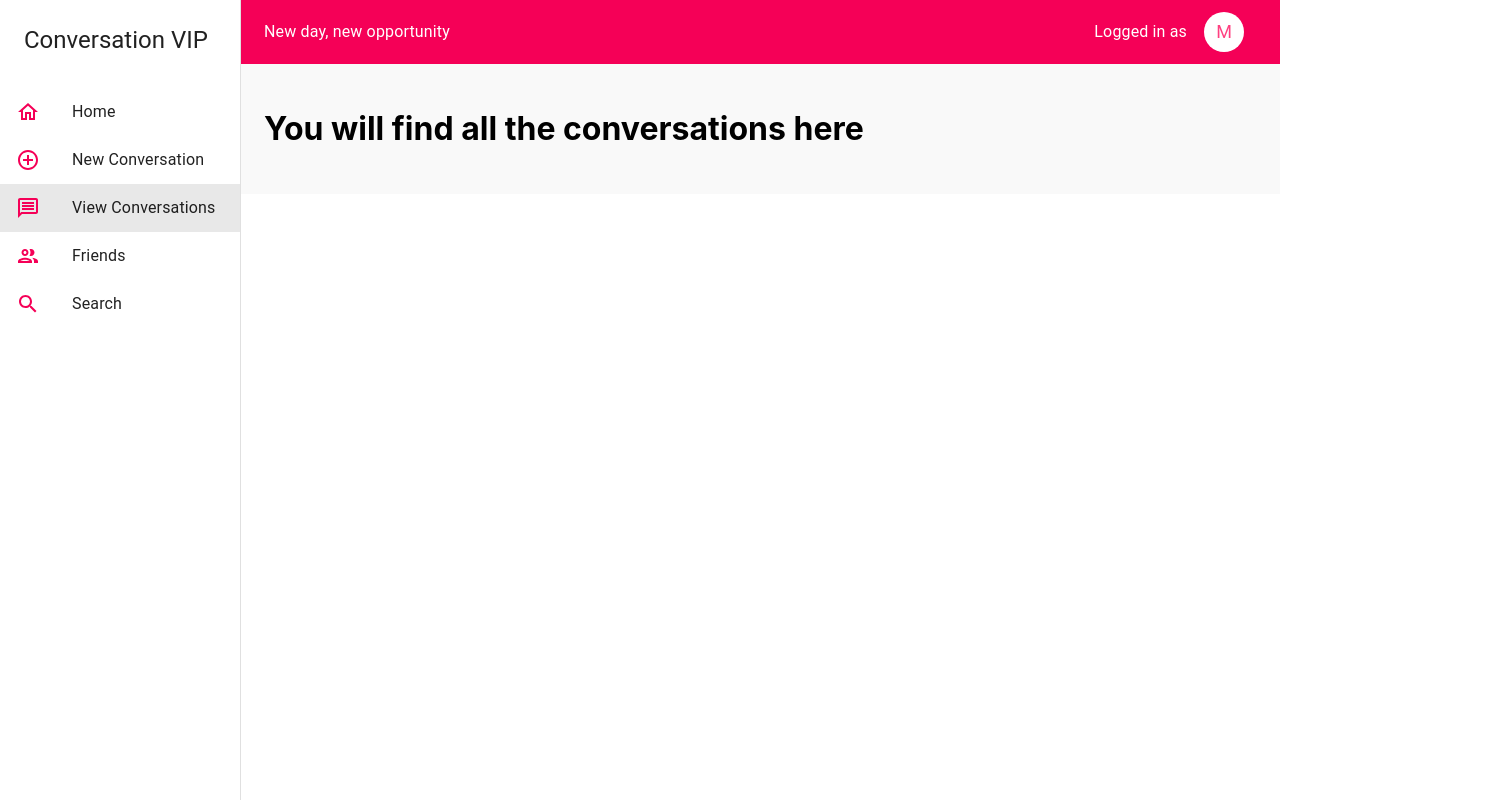
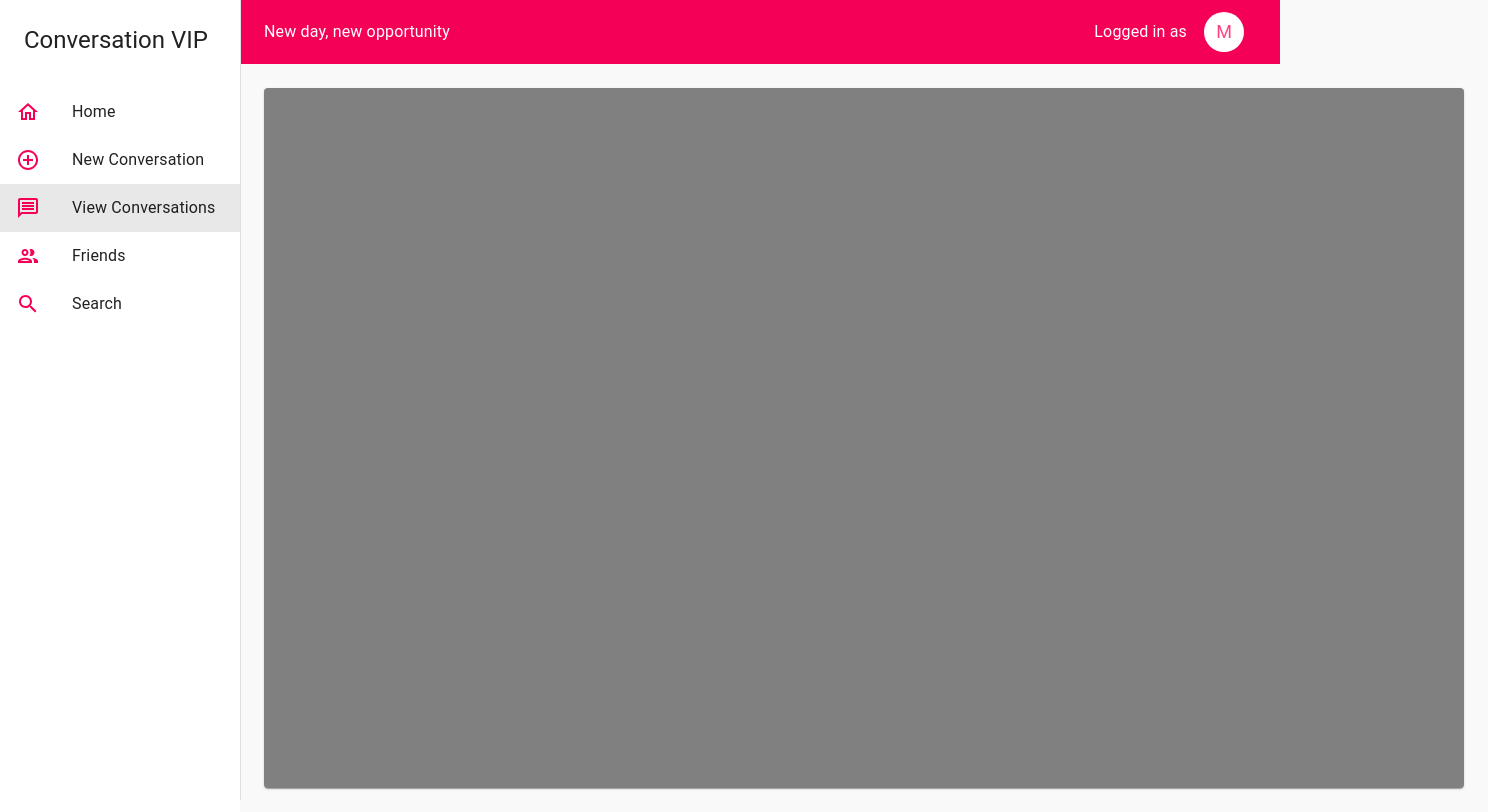
Before and after one commit to v3rti/capp-pfe, a React (Create React App) app: page /conversations in a window 1280 px wide. Shown: the whole page, 1488 px wide, since content can reach past the window. Built offline with nearby package versions, Linux system fonts and the light colour scheme; the HTML template or start-up script is replaced by a standard one.

Commit message:
started on the layout

```diff
--- a/src/Components/AllConvos.js
+++ b/src/Components/AllConvos.js
@@ -1,33 +1,44 @@
 import React, {useState, useEffect} from 'react';
 import axios from 'axios';
 import {useParams} from 'react-router-dom';
+import {CardMedia,Card, makeStyles} from '@material-ui/core'
 
 
+const useStyles = makeStyles({
+  fullCard : {
+    width: '1200px',
+    height: '700px',
+    backgroundColor: "grey",
+    margin: "auto",
+
+  },
+  cardImage: {
+    width: "800px"
+  },
+
+
+})
 
 function AllConvos(){
-  const [current,setCurrent] = useState({})
+
+  const [current,setCurrent] = useState({});
+
   useEffect(() =>  {
     if(id !== undefined){
-      axios.get(`/convos/${id}`).then(res => setCurrent(res.data));
-      console.log("made a post request")
-    }
+    axios.get(`/convos/${id}`).then(res => setCurrent(res.data));
+    console.log("made a post request")
+  }
   },[])
 
-
-
+  const classes = useStyles();
   const {id} = useParams();
   console.log(id);
 
-
-
-
-
-
-
-
   return(
-    <div>
-      <h1>You will find all the conversations here</h1>
+    <div className={classes.wrapper}>
+      <Card className={classes.fullCard}>
+        <CardMedia className={classes.cardImage} />
+      </Card>
     </div>
 
   )
```
